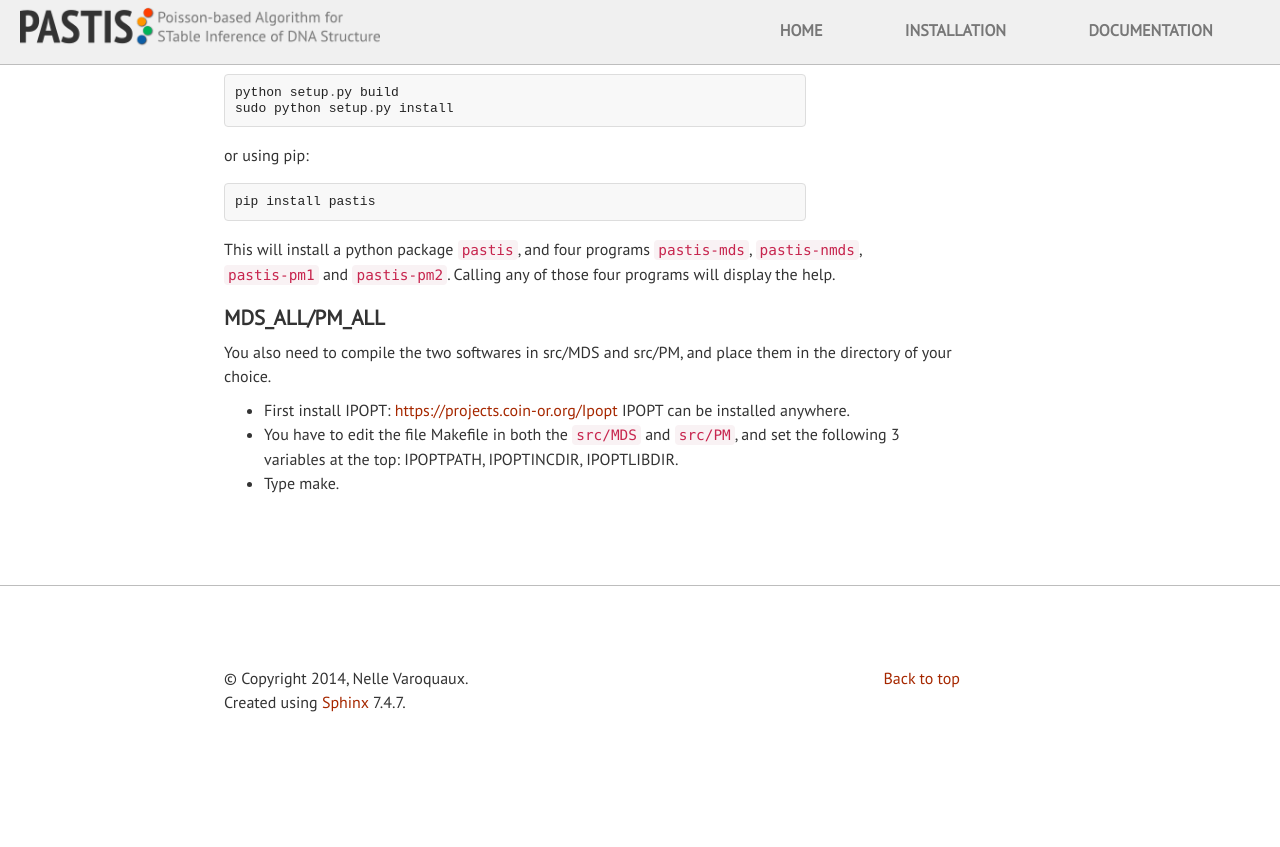
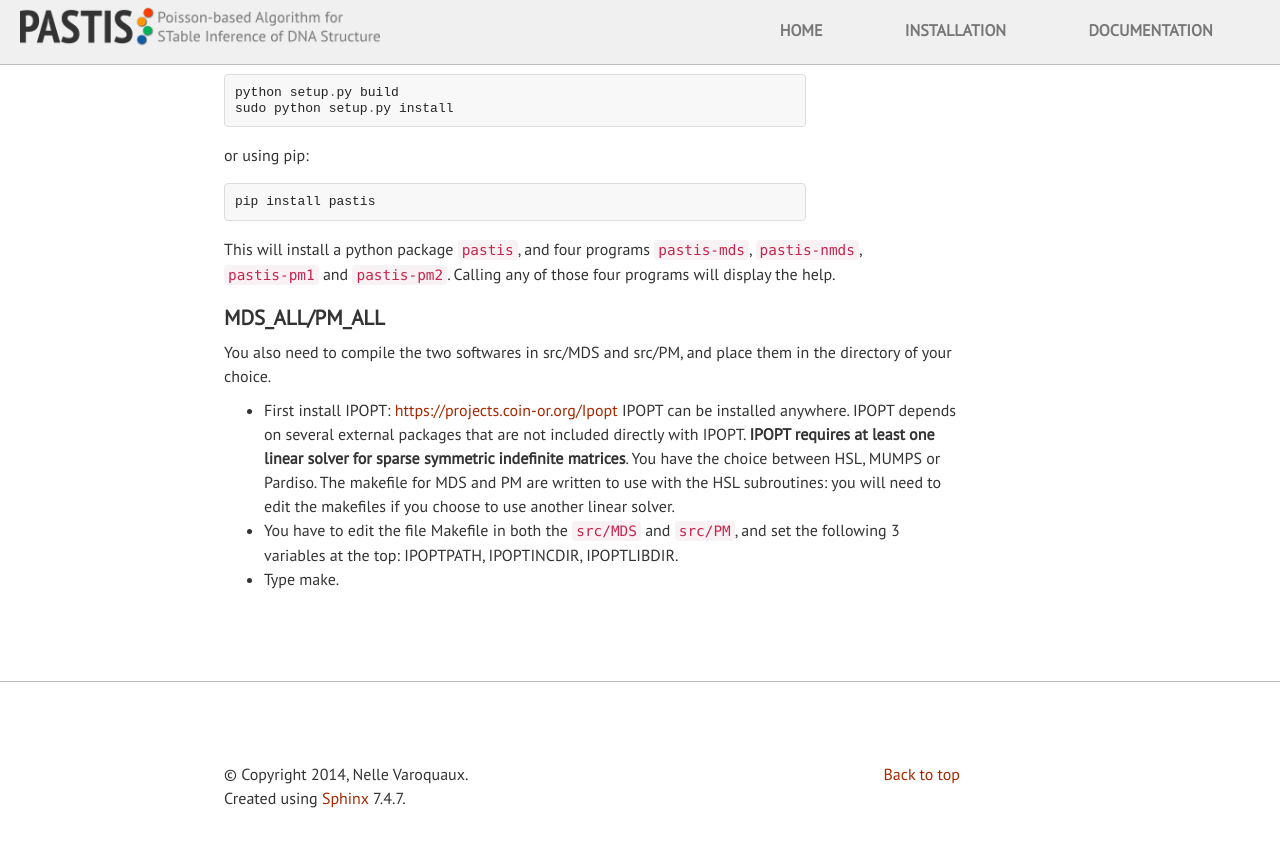
Before and after one commit to hiclib/pastis, a Sphinx documentation site: the page built from doc/install.rst, in a window 1280 px wide and 900 px high, scrolled down 796 px. Shown: the top 847 px of the window. Built offline with Sphinx 7.4.7, drawn with Linux system fonts in a browser that asks for light colours; formulas are drawn with MathJax 3; pages that are not in the unit, such as notebooks, are missing from menus; before the commit the page ends 1600 px from its top, so only the background shows below that.

Commit message:
refs #2 More informatino on ipopt

```diff
--- a/README.rst
+++ b/README.rst
@@ -47,3 +47,6 @@ is.
 the
 top: IPOPTPATH, IPOPTINCDIR, IPOPTLIBDIR.
 4) Type make.
+
+More information can be found on the project website:
+http://cbio.ensmp.fr/pastis
--- a/doc/index.rst
+++ b/doc/index.rst
@@ -40,7 +40,7 @@ Download
 ========
 
 Download Pastis 0.0 `here
-<https://github.com/hiclib/pastis/archive/v0.0.0.tar.gz>`_
+<https://github.com/hiclib/pastis/archive/v0.0.1.tar.gz>`_
 or `fork the code on github <https://github.com/hiclib/pastis/>`_.
 
 References
--- a/doc/install.rst
+++ b/doc/install.rst
@@ -57,7 +57,12 @@ You also need to compile the two softwares in src/MDS and src/PM, and place
 them in the directory of your choice.
 
 - First install IPOPT: https://projects.coin-or.org/Ipopt IPOPT can be
-  installed anywhere.
+  installed anywhere. IPOPT depends on several external packages that are not
+  included directly with IPOPT. **IPOPT requires at least one linear solver
+  for sparse symmetric indefinite matrices**. You have the choice between HSL,
+  MUMPS or Pardiso. The makefile for MDS and PM are written to use with the
+  HSL subroutines: you will need to edit the makefiles if you choose to use
+  another linear solver.
 - You have to edit the file Makefile in both the ``src/MDS`` and ``src/PM``,
   and set the following 3 variables at the top: IPOPTPATH, IPOPTINCDIR,
   IPOPTLIBDIR.
```
